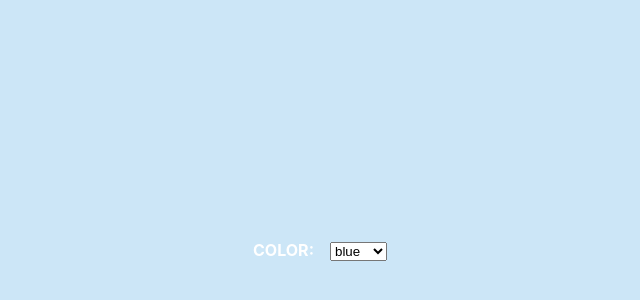
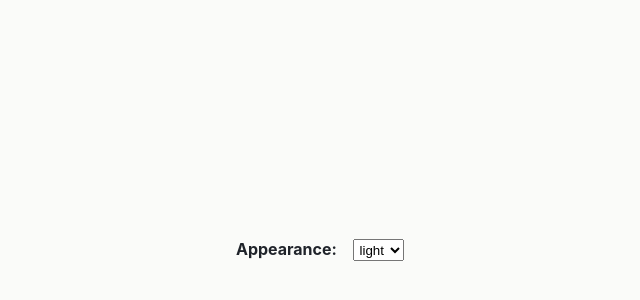
Before and after one commit to rachelrondon/dropdown-menu, a React (Create React App) app: page / in a window 1280 px wide. Shown: the part 150-450 px from the top of the page, without its empty margins (320-960 px from the left). Built offline with nearby package versions, Linux system fonts and the light colour scheme.

Commit message:
feat: update dropdown

```diff
--- a/src/Dropdown.css
+++ b/src/Dropdown.css
@@ -10,17 +10,22 @@
   font-weight: bold;
 }
 
-.blue {
- background-color: #cce6f7;
- /* background-color: #d0eafc; */
+.light {
+  background-color: #FAFBF9;
+  color: #1f232a;
 }
 
-.green {
- background-color: #c9e6d9;
- /* background-color: #d0f0e0;*/
+.dark {
+  background-color: #1f232a;
+  color: #FAFBF9;
+}
 
+.auto {
+  background-color: #7F8A84;
+  color: #FAFBF9;
 }
 
 .dropdown {
   margin-left: 1rem;
+  padding: 0.1rem;
 }
--- a/src/Dropdown.js
+++ b/src/Dropdown.js
@@ -3,8 +3,8 @@ import './Dropdown.css';
 
 const Dropdown = () => {
 
-  const listOfColors = ["blue", "green"];
-  const [selectedColor, setSelectedColor] = useState("blue");
+  const listOfColors = ["light", "dark", "auto"];
+  const [selectedColor, setSelectedColor] = useState("light");
   const className = `layout ${selectedColor}`;
 
   const updateColor = (color) => {
@@ -14,7 +14,7 @@ const Dropdown = () => {
   return (
     <div className={className}>
       <label>
-        COLOR:
+        Appearance:
         <select className="dropdown" name="selectColor" onChange={((e) => updateColor(e.target.value))}>
           {listOfColors.map((color) => {
             return (
```
